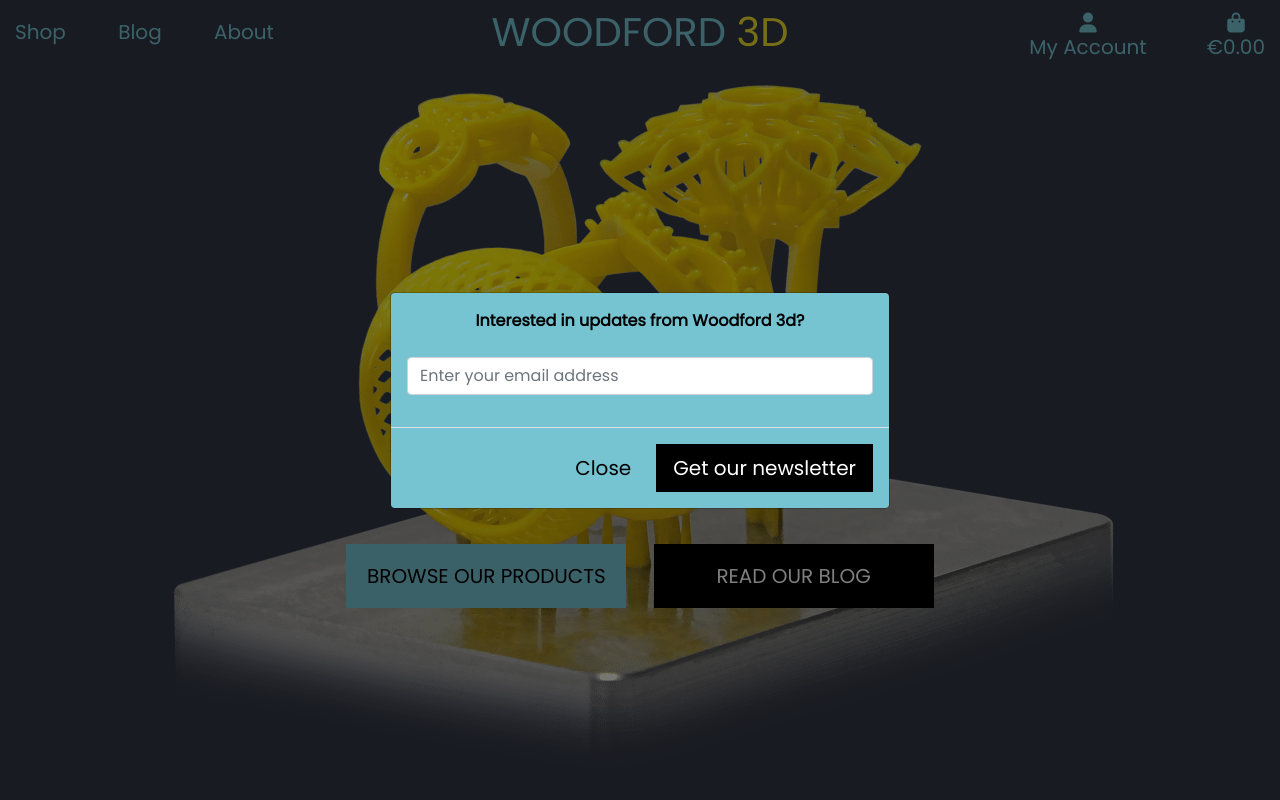
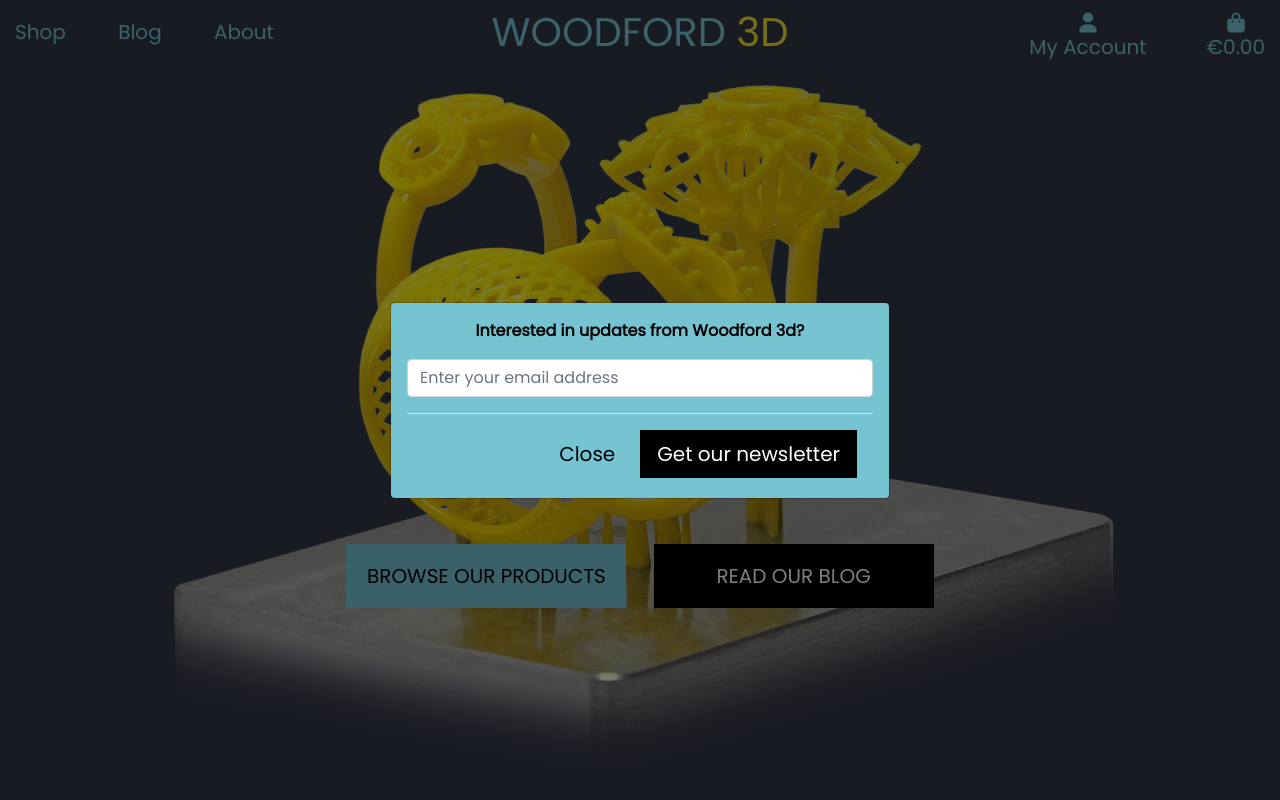
Before and after one commit to Gilleece/Woodford-3d-milestone-4, a Django app: page / in a window 1280 px wide. Run offline with Django 3.2, Linux system fonts and the light colour scheme; parts of the project's set-up code (start-up, migrations or seed data) failed here and were passed over; some libraries are stand-ins or nearby versions.

Commit message:
Updated readme.md and also updated formatting of marketing forms.py and templates shown on index.html to resolve w3 validator errors

```diff
--- a/home/templates/home/index.html
+++ b/home/templates/home/index.html
@@ -12,8 +12,8 @@
 {% block extra_js %}
 <script>
     // Aligns bootstrap modal vertically, credit to: https://www.tutorialrepublic.com/faq/how-to-align-bootstrap-modal-vertically-center.php
-    $(document).ready(function(){
-        function alignModal(){
+    $(document).ready(function () {
+        function alignModal() {
             var modalDialog = $(this).find(".modal-dialog");
 
             // Applying the top margin on modal to align it vertically center
@@ -23,7 +23,7 @@
         $(".modal").on("shown.bs.modal", alignModal);
 
         // Align modal when user resize the window
-        $(window).on("resize", function(){
+        $(window).on("resize", function () {
             $(".modal:visible").each(alignModal);
         });
     });
@@ -36,11 +36,13 @@
     <div class="row h-100 justify-content-center home-button-row">
         <div class=".col-md-2 p-5 button-div">
             <h4>
-                    <a href="{% url 'blog' %}" class="custom-order-button btn btn-lg rounded-0 text-uppercase py-3">Read Our Blog</a>
+                <a href="{% url 'blog' %}" class="custom-order-button btn btn-lg rounded-0 text-uppercase py-3">Read Our
+                    Blog</a>
             </h4>
         </div>
         <div class=".col-md-2 p-5 button-div">
-                <a href="{% url 'products' %}" class="browse-button btn btn-lg rounded-0 text-uppercase py-3">Browse Our Products</a>
+            <a href="{% url 'products' %}" class="browse-button btn btn-lg rounded-0 text-uppercase py-3">Browse Our
+                Products</a>
         </div>
     </div>
 </div>
@@ -49,16 +51,19 @@
 <div class="modal fade" id="mailingListModal" tabindex="-1" aria-labelledby="mailingListModal" aria-hidden="true">
     <div class="modal-dialog">
         <div class="modal-content bg-text-blue">
+            <form action="{% url 'email_list_signup' %}" method="POST">
                 <div class="modal-body text-center">
-                <span class="mt-2"><strong>Interested in updates from Woodford 3d?</strong></span>
-                <form class="mt-4" action="{% url 'email_list_signup' %}" method="POST">
+                    <span><strong>Interested in updates from Woodford 3d?</strong></span>
+                    <div class="mt-3">
                         {% csrf_token %}
                         {{ form | crispy }}
-
                     </div>
-            <div class="modal-footer">
-                <button type="button" class="keep-shopping-button btn btn-lg rounded-0" data-dismiss="modal">Close</button>
-                <button id="signupButton" type="submit" class="add-button btn btn-lg rounded-0">Get our newsletter</button>
+                    <div class="modal-footer pb-0">
+                        <button type="button" class="keep-shopping-button btn btn-lg rounded-0"
+                            data-dismiss="modal">Close</button>
+                        <button id="signupButton" type="submit" class="add-button btn btn-lg rounded-0">Get our
+                            newsletter</button>
+                    </div>
                 </div>
             </form>
         </div>
@@ -72,7 +77,7 @@
 <script>
     // Shows mailing list modal after 3 seconds, using local storage to ensure user does not see it again. Credit to: https://5balloons.info/bootstrap-modal-pop-up-show-after-a-delay-for-ads-or-email-subscription/
     if (!sessionStorage.adModal) {
-		setTimeout(function() {
+        setTimeout(function () {
             $('#mailingListModal').find('.item').first().addClass('active');
             $('#mailingListModal').modal({
                 backdrop: 'static',
--- a/marketing/forms.py
+++ b/marketing/forms.py
@@ -5,7 +5,6 @@
 class EmailSignupForm(forms.ModelForm):
     email = forms.EmailField(widget=forms.TextInput(attrs={
         "type": "email",
-        "name": "email",
         "id": "email",
         "placeholder": "Enter your email address",
     }), label="")
--- a/static/css/base.css
+++ b/static/css/base.css
@@ -313,6 +313,7 @@
   overflow: hidden;
 }
 .card-flyer .image-box img{
+  transition: all .9s ease;
   -webkit-transition:all .9s ease;
   -moz-transition:all .9s ease;
   -o-transition:all .9s ease;
--- a/templates/base.html
+++ b/templates/base.html
@@ -96,8 +96,8 @@
                 <button class="navbar-toggler p-0" type="button" data-toggle="collapse" data-target="#main-nav" aria-controls="main-nav" aria-expanded="false" aria-label="Toggle navigation">
                     <i class="fa fa-bars text-blue" style="font-size:36px;"></i>
                 </button>
-                {% include 'includes/mobile-top-header.html' %}
-                {% include 'includes/mobile-nav.html' %}
+                    {% include 'includes/mobile-top-header.html' %}
+                    {% include 'includes/mobile-nav.html' %}
             </nav>
         </div>
     </header>
--- a/templates/includes/mobile-nav.html
+++ b/templates/includes/mobile-nav.html
@@ -4,7 +4,7 @@
         <li class="nav-link ml-3"><a href="{% url 'blog' %}"><p class="text-black"><strong>Blog</strong></p></a></li>
         <li class="nav-link ml-3"><a href="{% url 'about' %}"><p class="text-black"><strong>About</strong></p></a></li>
         <li class="dropdown ml-3 mb-0">
-            <a class="nav-link" href="#" id="user-options" data-toggle="dropdown" aria-haspopup="true" aria-expanded="false">
+            <a class="nav-link" href="#" data-toggle="dropdown" aria-haspopup="true" aria-expanded="false">
                 <div class="text-black">
                     <div><strong>My Account  <i class="fas fa-user"></i></strong></div>
                 </div>
--- a/templates/includes/mobile-top-header.html
+++ b/templates/includes/mobile-top-header.html
@@ -1,15 +1,15 @@
-<li class="list-inline-item">
-    <a class=" text-center d-block d-lg-none" href="{% url 'home' %}">
+    <div class="list-inline-item">
+        <a class="text-center d-block d-lg-none" href="{% url 'home' %}">
             <div>
-            <h3 id="logo-container" class="text-blue hover-class">WOODFORD <span id="title-3d" class="text-yellow">3D</span></h3>
+                <h4 class="text-blue hover-class">WOODFORD <span class="text-yellow">3D</span></h4>
             </div>
         </a>
-</li>
-<li class="list-inline-item mobile-icon-padding">
+    </div>
+    <div class="mobile-icon-padding">
         <a class="{% if grand_total %}text-primary font-weight-bold{% else %}text-black{% endif %} d-block d-lg-none" href="{% url 'view_bag' %}">
-        <div class="text-center text-blue">
+            <div class="text-center text-blue m-0">
                 <div><i class="fas fa-shopping-bag fa-lg"></i></div>
-            <p class="my-0">
+                <p class="m-0">
                     {% if grand_total %}
                         €{{ total_without_delivery|floatformat:2 }}
                     {% else %}
@@ -18,4 +18,4 @@
                 </p>
             </div>
         </a>
-</li>
+    </div>
```
Also changed, not shown: README.md, media/db-schema.png (added), media/responsiveness.png (added), media/wireframe.png (added), 1 other file. Lines whose indentation alone changed are shown as unchanged.
